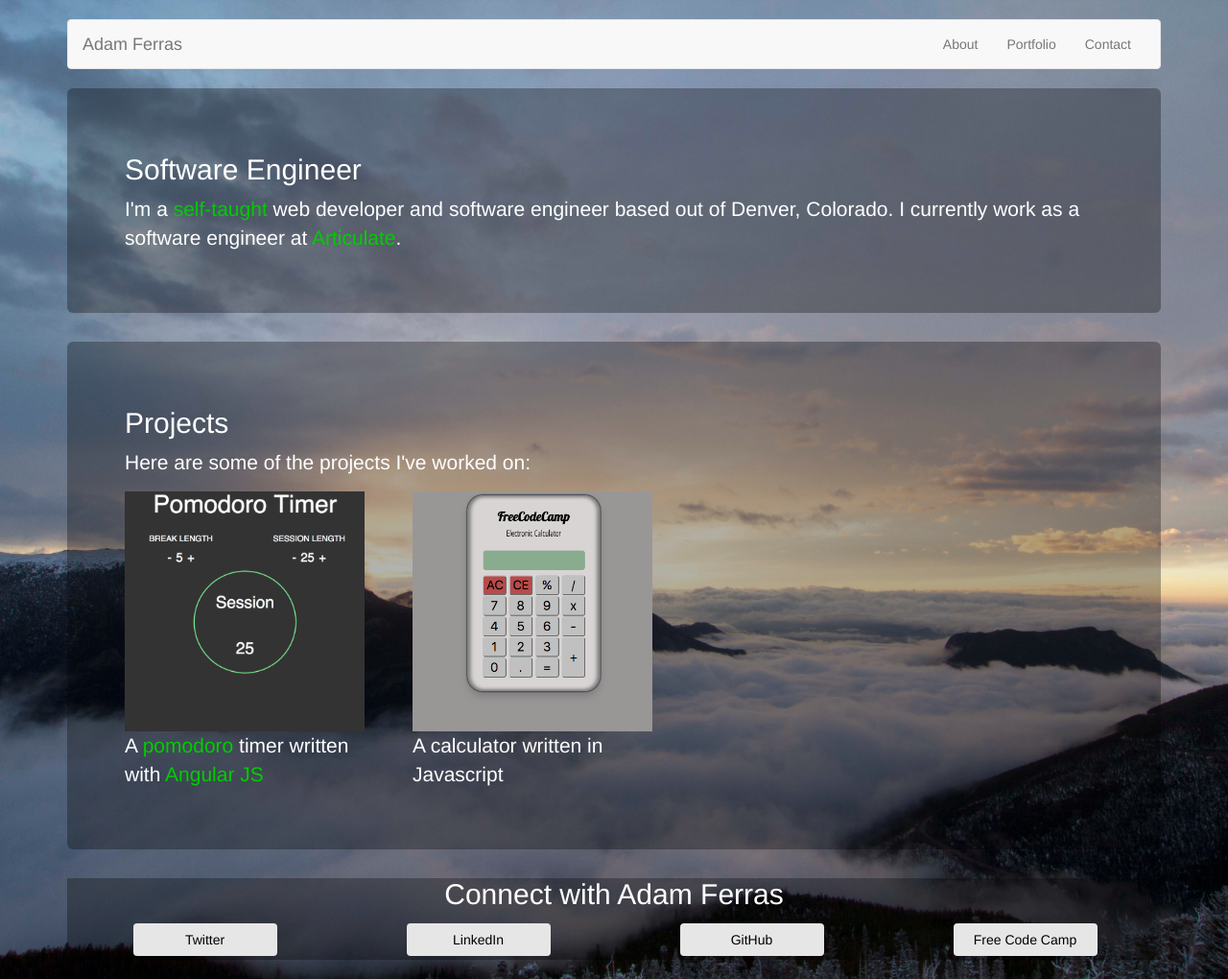
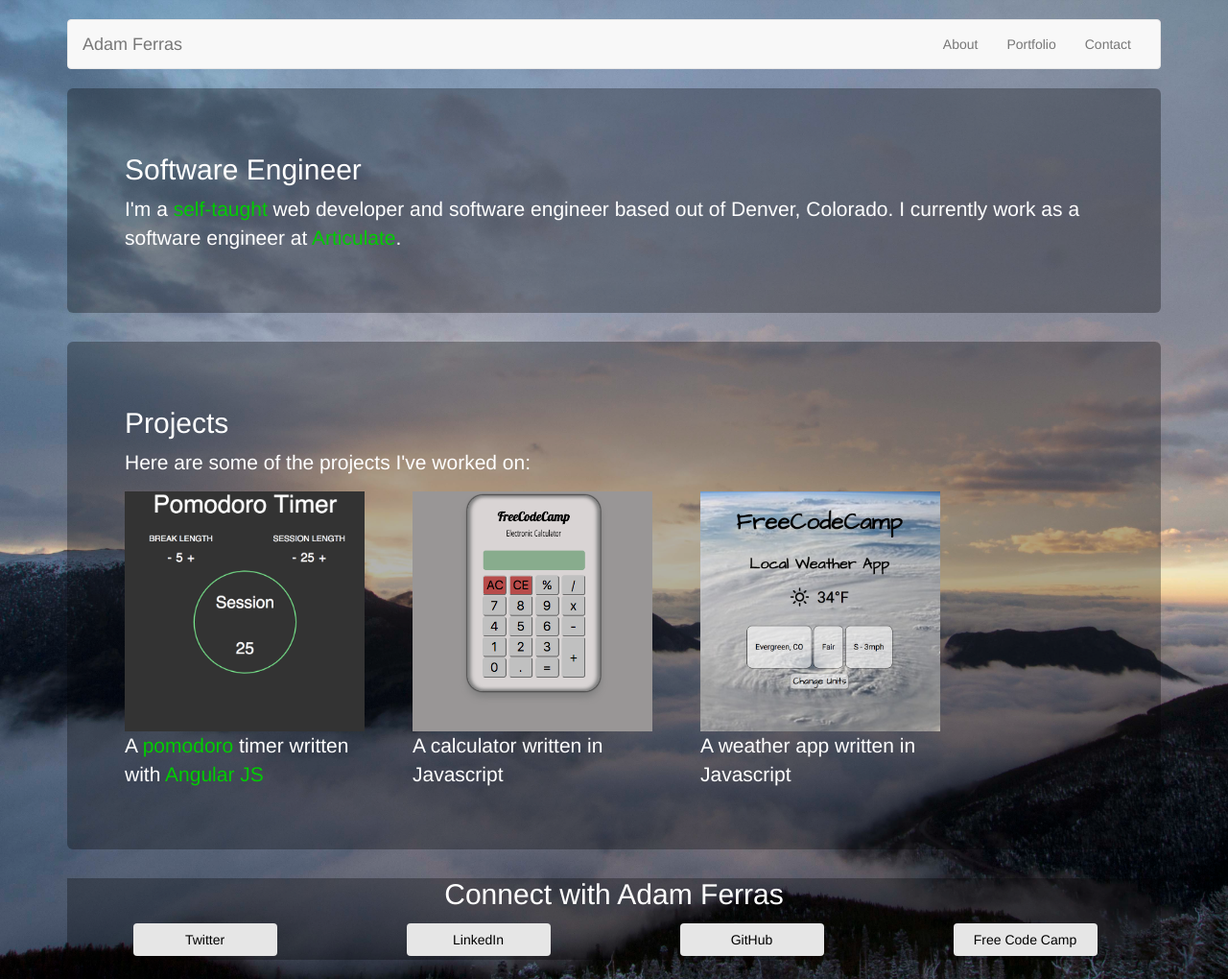
Before and after one commit to adferras/adferras.github.io, a website: page index.html in a window 1280 px wide. Shown: the whole page at 96% size. Drawn offline with nearby package versions, Linux system fonts and the light colour scheme.

Commit message:
Include weather app

```diff
--- a/index.html
+++ b/index.html
@@ -72,6 +72,12 @@
             <p>A calculator written in Javascript</p>
           </div>
         </div>
+        <div class="col-md-6 projects">
+          <a href="http://adferras.github.io/weather_app/"><img src="/images/weather.png" alt="preview weather app"></a>
+          <div>
+            <p>A weather app written in Javascript</p>
+          </div>
+        </div>
       </div>
     </div>
 
```
Also changed, not shown: _site/images/weather.png (added), _site/index.html, images/weather.png (added).
